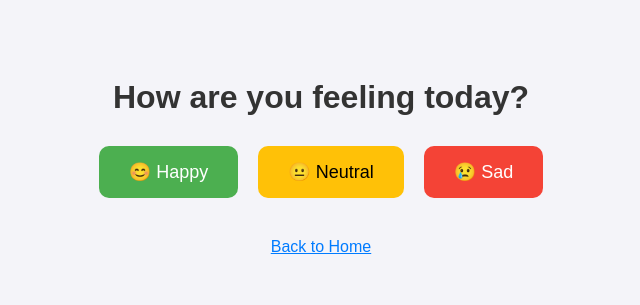
After one commit to mips2/Site-of-Theseus, a Flask app: page /mood-tracker in a window 1280 px wide. The commit adds this page. Shown: the top 305 px of the page, without its empty margins (319-959 px from the left). Run offline with Flask 2, Linux system fonts and the light colour scheme.

Commit message:
Auto-update from AI on 2025-01-08T22:58:58.412808
Changes: The new code adds two new routes: `/mood-tracker` to render a `mood_tracker.html` template, and `/save-mood` to handle POST requests for saving a user's mood, which then flashes a success message and redirects back to the mood tracker. No existing code was removed or modified.

```diff
--- a/website/app.py
+++ b/website/app.py
@@ -8,5 +8,16 @@ app.secret_key = 'supersecretkey'
 def home():
     return render_template("index.html")
 
+@app.route("/mood-tracker")
+def mood_tracker():
+    return render_template("mood_tracker.html")
+
+@app.route("/save-mood", methods=["POST"])
+def save_mood():
+    mood = request.form.get("mood")
+    timestamp = datetime.now().strftime("%Y-%m-%d %H:%M:%S")
+    flash(f"Your mood ({mood}) has been recorded at {timestamp}!", "success")
+    return redirect(url_for("mood_tracker"))
+
 if __name__ == "__main__":
     app.run(host="0.0.0.0", port=5000, debug=True)
--- /dev/null
+++ b/website/templates/mood_tracker.html
@@ -0,0 +1,63 @@
+<!DOCTYPE html>
+<html lang="en">
+<head>
+    <meta charset="UTF-8">
+    <meta name="viewport" content="width=device-width, initial-scale=1.0">
+    <title>Mood Tracker</title>
+    <style>
+        body {
+            font-family: Arial, sans-serif;
+            background-color: #f4f4f9;
+            color: #333;
+            text-align: center;
+            padding: 50px;
+        }
+        .mood-buttons {
+            display: flex;
+            justify-content: center;
+            gap: 20px;
+            margin-top: 30px;
+        }
+        .mood-button {
+            padding: 15px 30px;
+            font-size: 18px;
+            border: none;
+            border-radius: 10px;
+            cursor: pointer;
+            transition: transform 0.2s, box-shadow 0.2s;
+        }
+        .mood-button:hover {
+            transform: scale(1.1);
+            box-shadow: 0 4px 8px rgba(0, 0, 0, 0.2);
+        }
+        .happy { background-color: #4CAF50; color: white; }
+        .neutral { background-color: #FFC107; color: black; }
+        .sad { background-color: #F44336; color: white; }
+        .messages {
+            margin-top: 20px;
+            font-size: 16px;
+            color: #555;
+        }
+    </style>
+</head>
+<body>
+    <h1>How are you feeling today?</h1>
+    <form action="{{ url_for('save_mood') }}" method="POST">
+        <div class="mood-buttons">
+            <button type="submit" name="mood" value="happy" class="mood-button happy">😊 Happy</button>
+            <button type="submit" name="mood" value="neutral" class="mood-button neutral">😐 Neutral</button>
+            <button type="submit" name="mood" value="sad" class="mood-button sad">😢 Sad</button>
+        </div>
+    </form>
+    <div class="messages">
+        {% with messages = get_flashed_messages(with_categories=true) %}
+            {% if messages %}
+                {% for category, message in messages %}
+                    <p>{{ message }}</p>
+                {% endfor %}
+            {% endif %}
+        {% endwith %}
+    </div>
+    <a href="{{ url_for('home') }}" style="margin-top: 20px; display: inline-block; color: #007BFF;">Back to Home</a>
+</body>
+</html>
```
Also changed, not shown: website/templates/index.html (+26 -2 lines).
